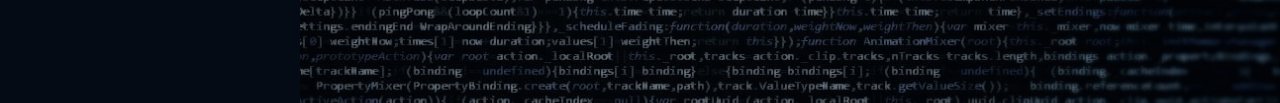
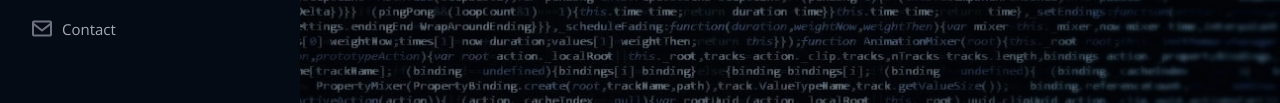
Before and after one commit to Pola5h/Pola5h.github.io, a plain HTML site: page index.html in a window 1280 px wide. Shown: the part 532-635 px from the top of the page. Drawn offline with nearby package versions, Linux system fonts and the light colour scheme.

Commit message:
Update index.html

```diff
--- a/index.html
+++ b/index.html
@@ -52,6 +52,8 @@
 
           <li><a href="#resume" class="nav-link scrollto"><i class="bx bx-file-blank"></i> <span>Resume</span></a></li>
           <li><a href="#project" class="nav-link scrollto"><i class="bx bx-desktop"></i> <span>Project</span></a></li>
+                    <li><a href="#contact" class="nav-link scrollto"><i class="bx bx-envelope"></i> <span>Contact</span></a></li>
+
         </ul>
       </nav><!-- .nav-menu -->
     </div>
```
